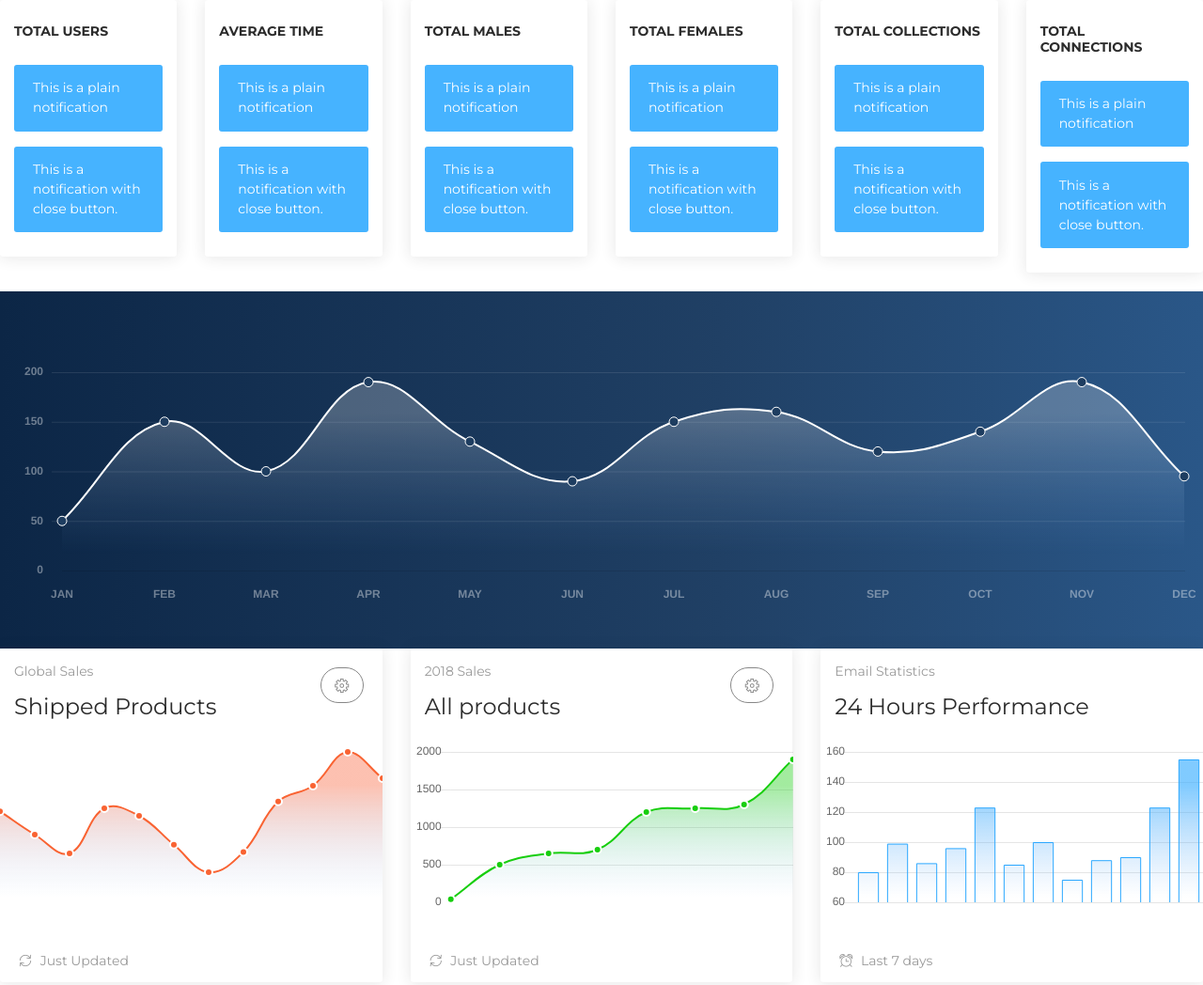
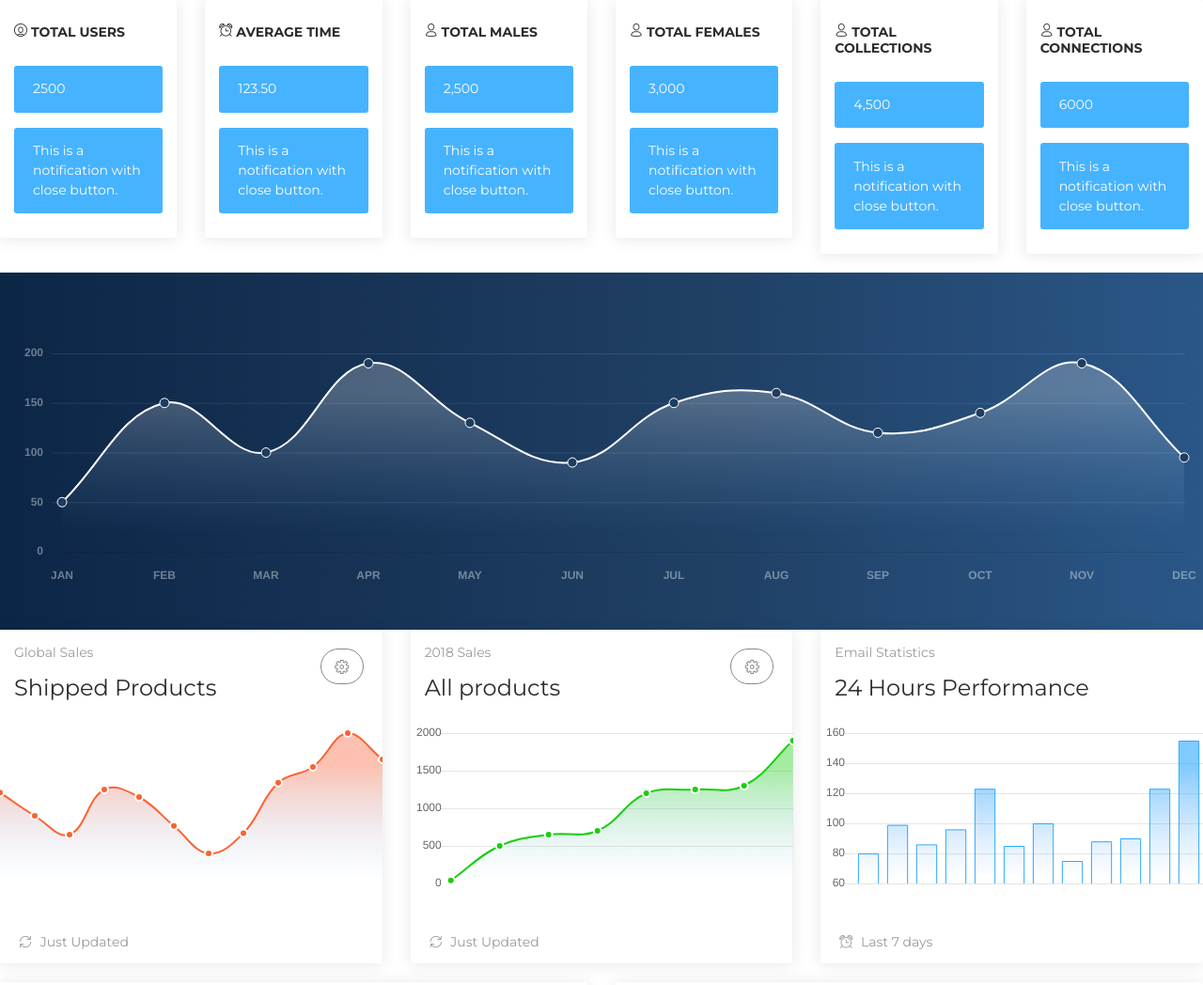
Before and after one commit to GiTechConsults/dashboard, a website: page dashboard.html in a window 1280 px wide. Shown: the top 1048 px of the page at 94% size. Drawn offline with Linux system fonts and the light colour scheme; some packages are replaced by stand-ins of ours.

```diff
--- a/dashboard.html
+++ b/dashboard.html
@@ -27,11 +27,11 @@
       <div class="col-md-2">
         <div class="card">
           <div class="card-header">
-            <h6 class="card-title">Total Users</h6>
+            <h6 class="card-title"><i class="now-ui-icons users_circle-08"></i> Total Users</h6>
           </div>
           <div class="card-body">
             <div class="alert alert-info">
-              <span>This is a plain notification</span>
+              <span>2500</span>
             </div>
             <div class="alert alert-info">
               <span>This is a notification with close button.</span>
@@ -43,11 +43,11 @@
       <div class="col-md-2">
         <div class="card">
           <div class="card-header">
-            <h6 class="card-title">Average Time</h6>
+            <h6 class="card-title"><i class="now-ui-icons ui-2_time-alarm"></i> Average Time</h6>
           </div>
           <div class="card-body">
             <div class="alert alert-info">
-              <span>This is a plain notification</span>
+              <span>123.50</span>
             </div>
             <div class="alert alert-info">
               <span>This is a notification with close button.</span>
@@ -59,11 +59,11 @@
       <div class="col-md-2">
         <div class="card">
           <div class="card-header">
-            <h6 class="card-title">Total Males</h6>
+            <h6 class="card-title"><i class="now-ui-icons users_single-02"></i> Total Males</h6>
           </div>
           <div class="card-body">
             <div class="alert alert-info">
-              <span>This is a plain notification</span>
+              <span>2,500</span>
             </div>
             <div class="alert alert-info">
               <span>This is a notification with close button.</span>
@@ -75,11 +75,11 @@
       <div class="col-md-2">
         <div class="card">
           <div class="card-header">
-            <h6 class="card-title">Total Females</h6>
+            <h6 class="card-title"><i class="now-ui-icons users_single-02"></i> Total Females</h6>
           </div>
           <div class="card-body">
             <div class="alert alert-info">
-              <span>This is a plain notification</span>
+              <span>3,000</span>
             </div>
             <div class="alert alert-info">
               <span>This is a notification with close button.</span>
@@ -91,11 +91,11 @@
       <div class="col-md-2">
         <div class="card">
           <div class="card-header">
-            <h6 class="card-title">Total Collections</h6>
+            <h6 class="card-title"><i class="now-ui-icons users_single-02"></i> Total Collections</h6>
           </div>
           <div class="card-body">
             <div class="alert alert-info">
-              <span>This is a plain notification</span>
+              <span>4,500</span>
             </div>
             <div class="alert alert-info">
               <span>This is a notification with close button.</span>
@@ -108,11 +108,11 @@
       <div class="col-md-2">
         <div class="card">
           <div class="card-header">
-            <h6 class="card-title">Total Connections</h6>
+            <h6 class="card-title"><i class="now-ui-icons users_single-02"></i> Total Connections</h6>
           </div>
           <div class="card-body">
             <div class="alert alert-info">
-              <span>This is a plain notification</span>
+              <span>6000</span>
             </div>
             <div class="alert alert-info">
               <span>This is a notification with close button.</span>
```
